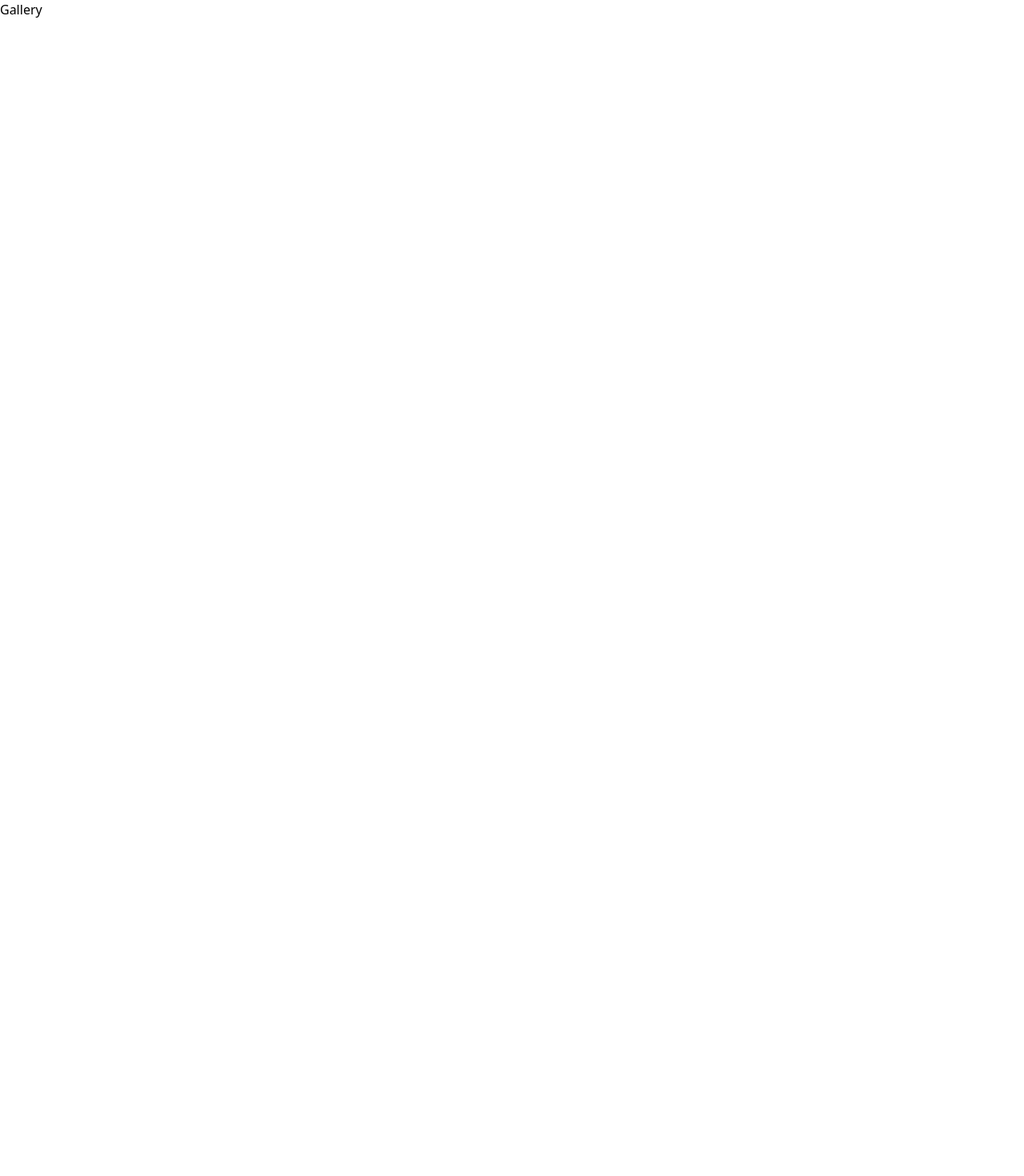
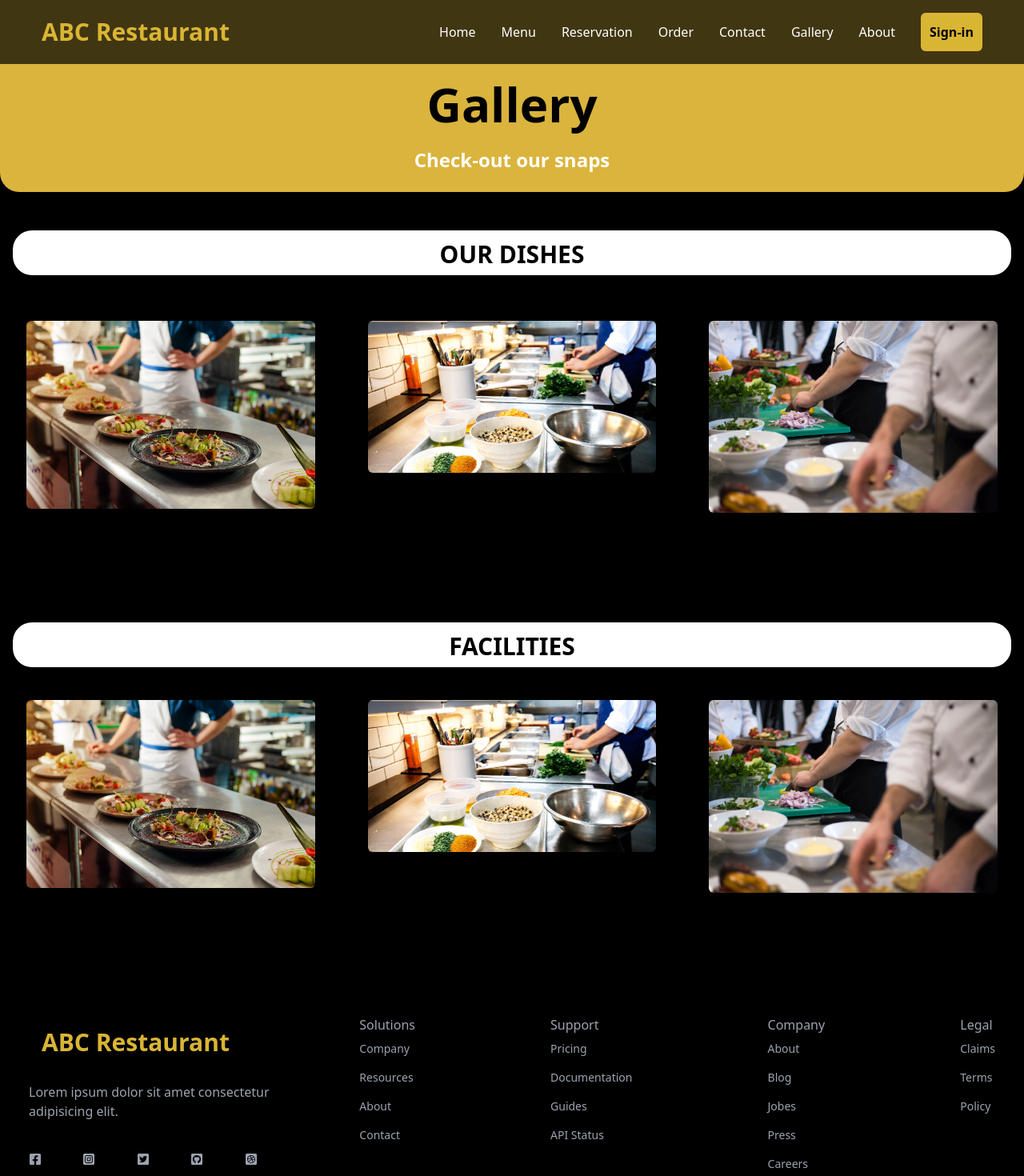
Before and after one commit to MatheeshaPJ/ABC_Restaurant, a React (Create React App) app in the folder frontend/: page /gallery in a window 1280 px wide. Shown: the top 1470 px of the page at 80% size. Before the commit the page ends 800 px from the top, so only its background shows below. Built offline with nearby package versions, Linux system fonts and the light colour scheme.

Commit message:
Update Gallery.jsx

```diff
--- a/frontend/src/pages/Gallery.jsx
+++ b/frontend/src/pages/Gallery.jsx
@@ -1,8 +1,61 @@
 import React from 'react'
+import Kichen1 from '../assets/kichen1.jpg'
+import Kichen2 from '../assets/kichen2.jpg'
+import Kichen3 from '../assets/kichen3.jpg'
+import Footer from '../components/Footer'
+import Navbar from '../components/Navbar'
 
 const Gallery = () => {
   return (
-    <div>Gallery</div>
+    <div className='bg-black'>
+      <Navbar/>
+      <div className='w-full bg-[#dab43c] h-[15rem] pt-[40px] rounded-b-3xl'>
+      <h1 className='text-black font-bold py-[60px]  text-6xl pb-2 text-center'>Gallery</h1>
+      <p className='text-white font-semibold text-2xl mt-4 text-center'>Check-out our snaps</p>
+
+      </div>
+
+      <div>
+        <div className=' w-full py-[3rem] px-4 ' >
+              <div><p className='text-[#000000] font-bold py-3  text-3xl pb-2 bg-white text-center rounded-3xl' >OUR DISHES</p></div>
+              <div className='max-w-[1240] mx-auto grid md:grid-cols-3 gap-8 pt-12 ' >
+                  <div className='w-full h-200 shadow-xl flex flex-col p-4 my-6 rounded-lg hover:scale-105 duration-300 border border-black'  >
+                      <img className='w-full mx-300 mt-[-2rem] bg-white rounded-md' src={Kichen1} alt="User" />
+
+                  </div>
+                  <div className='w-full h-200 shadow-xl flex flex-col p-4 my-6  rounded-lg hover:scale-105 duration-300 border border-black '  >
+                      <img className='w-full h-50 mx-300 mt-[-2rem] bg-white rounded-md' src={Kichen2} alt="User" />
+
+                  </div>
+                  <div className='w-full h-200 shadow-xl flex flex-col p-4  my-6 rounded-lg hover:scale-105 duration-300 border border-black'  >
+                      <img className='w-full mx-300 mt-[-2rem] bg-white rounded-md' src={Kichen3} alt="User" />
+
+                  </div>
+              </div>
+          </div>
+      </div>
+      <div>
+        <h1></h1>
+        <div className=' w-full py-[3rem] px-4 ' >
+              <div ><p className='text-[#000000] font-bold py-3  text-3xl pb-2 bg-white text-center rounded-3xl' >FACILITIES</p></div>
+              <div className='max-w-[1240] mx-auto grid md:grid-cols-3 gap-8 pt-12 ' >
+                  <div className='w-full h-200 shadow-xl flex flex-col p-4 my-6 rounded-lg hover:scale-105 duration-300 border border-black'  >
+                      <img className='w-full mx-auto mt-[-3rem] bg-white rounded-md' src={Kichen1} alt="User" />
+
+                  </div>
+                  <div className='w-full h-200 shadow-xl flex flex-col p-4 my-6  rounded-lg hover:scale-105 duration-300 border border-black '  >
+                      <img className='w-full mx-auto mt-[-3rem] bg-white rounded-md' src={Kichen2} alt="User" />
+
+                  </div>
+                  <div className='w-full h-200 shadow-xl flex flex-col p-4  my-6 rounded-lg hover:scale-105 duration-300 border border-black'  >
+                      <img className='w-full mx-auto mt-[-3rem] bg-white rounded-md' src={Kichen3} alt="User" />
+
+                  </div>
+              </div>
+          </div>
+      </div>
+      <Footer/>
+    </div>
   )
 }
 
```
